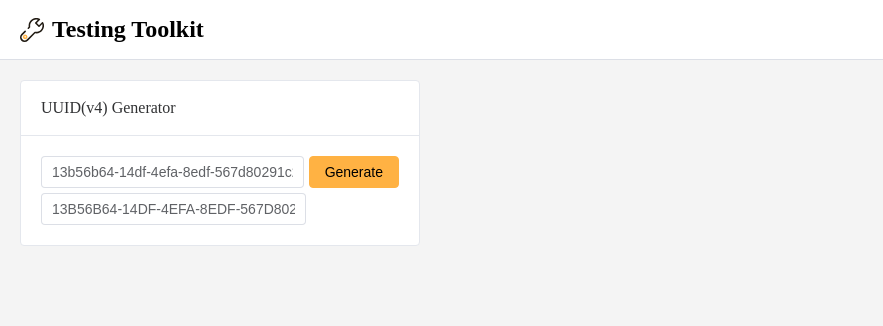
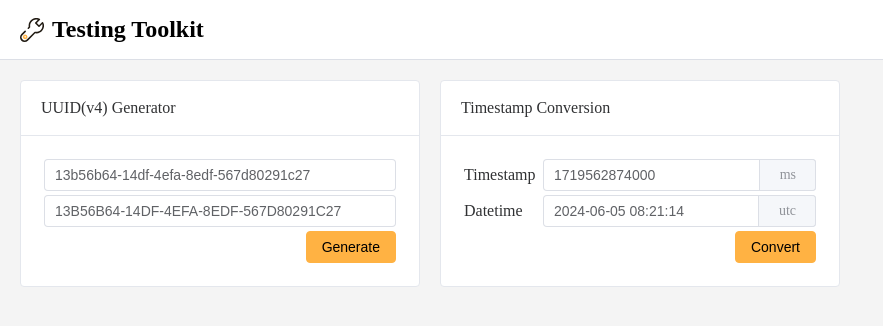
Before and after one commit to zhaixuwen/testools, a Vue app: page / in a window 1280 px wide. Shown: the top 326 px of the page, without its empty margins (0-883 px from the left). Built offline with nearby package versions, Linux system fonts and the light colour scheme.

Commit message:
Add timestamp Card

```diff
--- a/src/components/HomePage.vue
+++ b/src/components/HomePage.vue
@@ -1,5 +1,6 @@
 <script setup>
 import UUIDCard from '@/components/UUIDCard.vue'
+import TimestampCard from '@/components/TimestampCard.vue'
 
 </script>
 
@@ -21,7 +22,7 @@ import UUIDCard from '@/components/UUIDCard.vue'
             <UUIDCard />
           </el-col>
           <el-col :span="8">
-            <div class="grid-content ep-bg-purple" />
+            <TimestampCard />
           </el-col>
           <el-col :span="8">
             <div class="grid-content ep-bg-purple" />
--- /dev/null
+++ b/src/components/TimestampCard.vue
@@ -0,0 +1,111 @@
+<script setup>
+import { ref, watch } from 'vue'
+
+const formatDate = (date) => {
+  const year = date.getUTCFullYear()
+  let month = date.getUTCMonth() + 1
+  let day = date.getUTCDay()
+  let hour = date.getUTCHours()
+  let minute = date.getUTCMinutes()
+  let second = date.getUTCSeconds()
+  if (month < 10) {
+    month = '0' + month
+  }
+  if (day < 10) {
+    day = '0' + day
+  }
+  if (hour < 10) {
+    hour = '0' + hour
+  }
+  if (minute < 10) {
+    minute = '0' + minute
+  }
+  if (second < 10) {
+    second = '0' + second
+  }
+  return year + '-' + month + '-' + day + ' ' + hour + ':' + minute + ':' + second
+}
+
+const now = new Date()
+const nowTimestamp = ref(now.valueOf())
+const nowDate = ref(formatDate(now))
+
+const convertDatetime = () => {
+  const dateTimeStringList = nowDate.value.split(' ')
+  const dateStringList = dateTimeStringList[0]
+  const timeStringList = dateTimeStringList[1]
+  const year = Number(dateStringList.split('-')[0])
+  const month = Number(dateStringList.split('-')[1]) - 1
+  const day = Number(dateStringList.split('-')[2])
+  const hour = Number(timeStringList.split(':')[0])
+  const minute = Number(timeStringList.split(':')[1])
+  const second = Number(timeStringList.split(':')[2])
+  nowTimestamp.value = Date.UTC(year, month, day, hour, minute, second).valueOf()
+}
+
+const convertTimestamp = () => {
+  const newDate = new Date(Number(nowTimestamp.value))
+  nowDate.value = formatDate(newDate)
+}
+
+watch(nowTimestamp, (newVal, oldVal) => {
+  if (newVal !== oldVal) {
+    convertTimestamp()
+  }
+})
+</script>
+
+<template>
+  <div>
+    <el-card shadow="hover">
+      <template #header>
+        <div class="time-header">
+          <span>Timestamp Conversion</span>
+        </div>
+      </template>
+      <table>
+        <tr>
+          <td>Timestamp</td>
+          <td>
+            <el-input v-model="nowTimestamp">
+              <template #append>ms</template>
+            </el-input>
+          </td>
+        </tr>
+        <tr>
+          <td>Datetime</td>
+          <td>
+            <el-input v-model="nowDate">
+              <template #append>utc</template>
+            </el-input>
+          </td>
+        </tr>
+        <tr>
+          <td></td>
+          <td>
+            <div class="time-btn">
+              <el-tooltip
+                class="box-item"
+                effect="dark"
+                content="Convert Datetime to Timestamp"
+                placement="bottom"
+              >
+                <el-button color="#FFB243" type="primary" @click="convertDatetime()">Convert</el-button>
+              </el-tooltip>
+            </div>
+          </td>
+        </tr>
+      </table>
+    </el-card>
+  </div>
+</template>
+
+<style scoped>
+table {
+  width: 100%;
+}
+
+.time-btn {
+  float: right;
+}
+</style>
--- a/src/components/UUIDCard.vue
+++ b/src/components/UUIDCard.vue
@@ -6,11 +6,11 @@ const smallUUID = ref(crypto.randomUUID())
 const bigUUID = ref(smallUUID.value.toUpperCase())
 
 const generateUUID = () => {
-  smallUUID.value = crypto.randomUUID();
+  smallUUID.value = crypto.randomUUID()
   navigator.clipboard.writeText(smallUUID.value).then(() => {
     ElMessage({
       message: 'UUID has been copied to clipboard.',
-      type: 'success',
+      type: 'success'
     })
   })
 }
@@ -23,31 +23,42 @@ watch(smallUUID, (newVal, oldVal) => {
 </script>
 
 <template>
+  <div>
     <el-card shadow="hover">
       <template #header>
         <div class="uuid-header">
           <span>UUID(v4) Generator</span>
         </div>
       </template>
-    <div class="uuid-content">
-      <el-input class="uuid-input" v-model="smallUUID" placeholder="Click button to generate" />
-      <el-button class="uuid-btn" type="primary" @click="generateUUID()" color="#FFB243">Generate</el-button>
+      <table>
+        <tr>
+          <td>
+            <el-input v-model="smallUUID" placeholder="Click button to generate" />
+          </td>
+        </tr>
+        <tr>
+          <td>
+            <el-input v-model="bigUUID" placeholder="Click button to generate" />
+          </td>
+        </tr>
+        <tr>
+          <td>
+            <div class="btn-div">
+              <el-button type="primary" @click="generateUUID()" color="#FFB243">Generate</el-button>
             </div>
-    <div class="uuid-content uuid-big">
-      <el-input class="uuid-input" v-model="bigUUID" placeholder="Click button to generate" />
-      <el-button v-if="false" class="uuid-btn" type="primary" color="#FFB243">Generate</el-button>
+          </td>
+        </tr>
+      </table>
+    </el-card>
   </div>
-  </el-card>
 </template>
 
 <style scoped>
-.uuid-content {
-  display: grid;
-  grid-template-columns: 3fr 1fr;
-  grid-gap: 5px;
+table {
+  width: 100%;
 }
 
-.uuid-big {
-  margin-top: 5px;
+.btn-div {
+  float: right;
 }
 </style>
```
Lines whose indentation alone changed are shown as unchanged.
